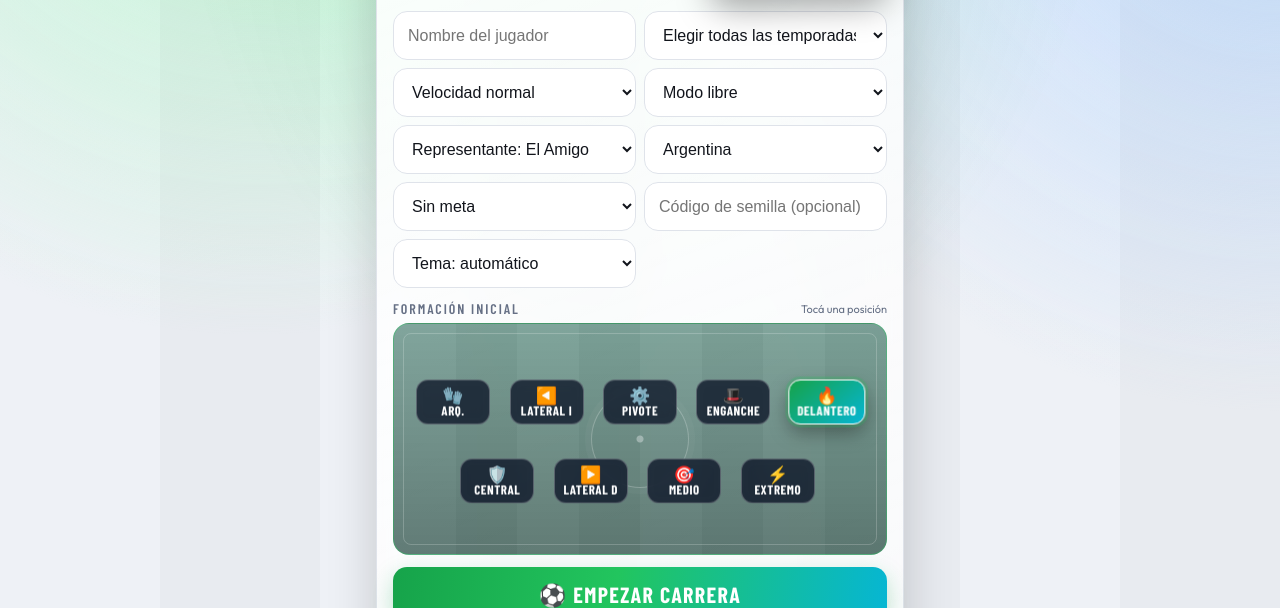
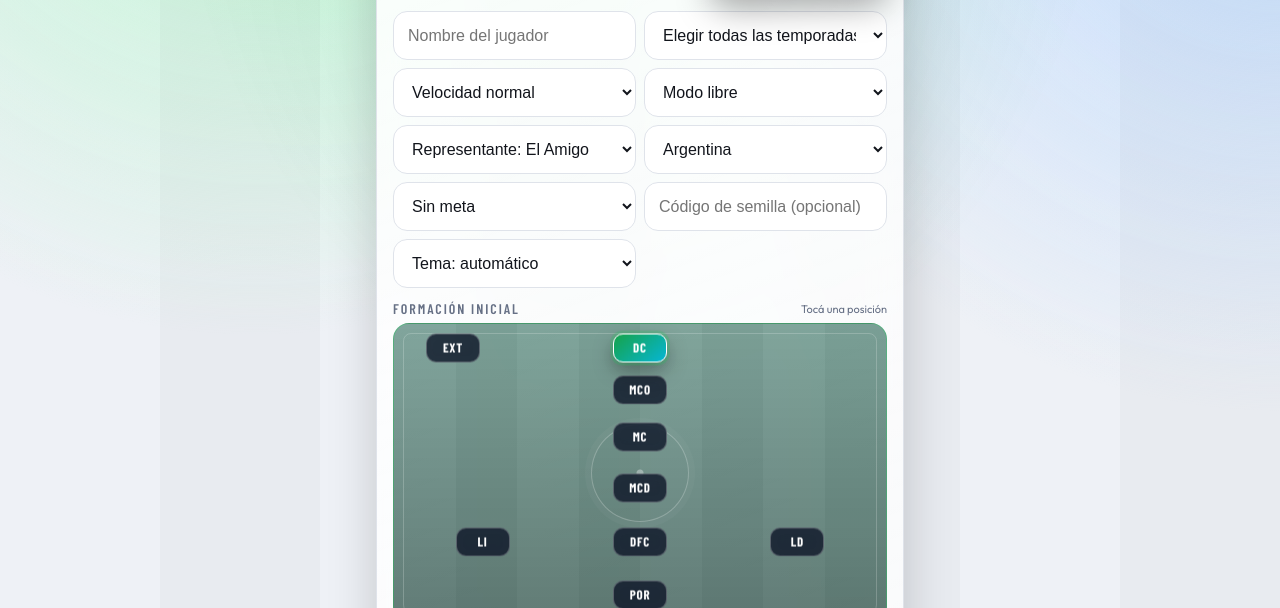
Before and after one commit to facundosotoalan24/Soy-Leyenda, a plain HTML site: page index.html in a window 1280 px wide. Shown: the part 192-800 px from the top of the page. Drawn offline with nearby package versions, Linux system fonts and the light colour scheme; a web font is replaced by a local one.

Commit message:
Ajustar cancha inicial al esquema de referencia

```diff
--- a/game.js
+++ b/game.js
@@ -992,13 +992,13 @@ function updPreview(){
   $("#pvNat").textContent=nt.n;
   $("#pvCrest").textContent=ini;
 }
-const POS_SHORT={Arquero:"Arq.","Lateral izquierdo":"Lateral I","Lateral derecho":"Lateral D",Mediocampista:"Medio"};
+const POS_SHORT={Arquero:"POR",Central:"DFC","Lateral izquierdo":"LI","Lateral derecho":"LD",Pivote:"MCD",Mediocampista:"MC",Enganche:"MCO",Extremo:"EXT",Delantero:"DC"};
 POS.forEach((p,i)=>{
   const b=document.createElement("button");
   b.type="button";b.className="pos pos-"+i;b.dataset.pos=i;
   b.setAttribute("aria-pressed",i===selPos?"true":"false");
   b.title=p[0];b.setAttribute("aria-label",p[0]);
-  b.innerHTML="<i>"+p[3]+"</i><span>"+(POS_SHORT[p[0]]||p[0])+"</span>";
+  b.innerHTML="<span>"+(POS_SHORT[p[0]]||p[0])+"</span>";
   b.onclick=()=>selectPos(i);
   $("#ps").appendChild(b);
 });
--- a/index.html
+++ b/index.html
@@ -7,7 +7,7 @@
 <link rel="preconnect" href="https://fonts.googleapis.com">
 <link rel="preconnect" href="https://fonts.gstatic.com" crossorigin>
 <link href="https://fonts.googleapis.com/css2?family=Barlow+Condensed:wght@600;700;800;900&family=Outfit:wght@400;500;600;700&display=swap" rel="stylesheet">
-<link rel="stylesheet" href="styles.css?v=14">
+<link rel="stylesheet" href="styles.css?v=15">
 </head>
 <body>
 <div class="w">
@@ -148,8 +148,8 @@
   </div>
 </div>
 <div id="cf" aria-hidden="true"></div>
-<script src="leagues.js?v=14"></script>
-<script src="data.js?v=14"></script>
-<script src="game.js?v=14"></script>
+<script src="leagues.js?v=15"></script>
+<script src="data.js?v=15"></script>
+<script src="game.js?v=15"></script>
 </body>
 </html>
--- a/styles.css
+++ b/styles.css
@@ -162,20 +162,20 @@ input:focus,select:focus{border-color:var(--ac);box-shadow:0 0 0 3px rgba(34,197
 .pitch-box{margin-top:4px}
 .pitch-head{display:flex;justify-content:space-between;align-items:center;font-family:var(--font-display);font-size:14px;letter-spacing:.14em;color:var(--mu);margin-bottom:6px}
 .pitch-head small{font-family:var(--font-body);font-size:11px;letter-spacing:0}
-.pitch{position:relative;height:232px;border-radius:16px;overflow:hidden;border:1px solid rgba(34,197,94,.4);background:linear-gradient(180deg,rgba(6,78,59,.5),rgba(2,44,34,.62)),repeating-linear-gradient(90deg,rgba(255,255,255,.05) 0 12.5%,rgba(0,0,0,.05) 12.5% 25%)}
+.pitch{position:relative;height:300px;border-radius:16px;overflow:hidden;border:1px solid rgba(34,197,94,.4);background:linear-gradient(180deg,rgba(6,78,59,.5),rgba(2,44,34,.62)),repeating-linear-gradient(90deg,rgba(255,255,255,.05) 0 12.5%,rgba(0,0,0,.05) 12.5% 25%)}
 .pitch::before{content:"";position:absolute;inset:9px;border:1px solid rgba(255,255,255,.2);border-radius:8px;pointer-events:none}
 .pitch::after{content:"";position:absolute;left:50%;top:50%;width:96px;height:96px;transform:translate(-50%,-50%);border:1px solid rgba(255,255,255,.24);border-radius:50%;background:radial-gradient(circle at center,rgba(255,255,255,.34) 0 3px,transparent 4px);box-shadow:0 0 0 6px rgba(255,255,255,.03);pointer-events:none}
-.pitch button.pos{position:absolute;transform:translate(-50%,-50%);display:flex;flex-direction:column;align-items:center;justify-content:center;gap:1px;min-width:74px;padding:6px 8px;border-radius:12px;background:rgba(15,23,42,.78);border:1px solid rgba(255,255,255,.26);color:#fff;font-family:var(--font-display);font-size:13px;line-height:1;text-transform:uppercase;letter-spacing:.04em;backdrop-filter:blur(6px);z-index:1}
+.pitch button.pos{position:absolute;transform:translate(-50%,-50%);display:flex;align-items:center;justify-content:center;min-width:54px;padding:7px 10px;border-radius:10px;background:rgba(15,23,42,.8);border:1px solid rgba(255,255,255,.26);color:#fff;font-family:var(--font-display);font-size:13px;line-height:1;text-transform:uppercase;letter-spacing:.06em;backdrop-filter:blur(6px);z-index:1}
 .pitch button.pos i{font-style:normal;font-size:17px}
 .pitch button.pos:hover{transform:translate(-50%,-56%)}
 .pitch button.pos[aria-pressed="true"]{background:linear-gradient(140deg,#16a34a,#06b6d4);border-color:#fff;box-shadow:0 0 0 3px rgba(34,197,94,.25),0 8px 20px rgba(0,0,0,.35);font-weight:900}
-/* Recorrido horizontal: arquero a la izquierda, ataque a la derecha. */
-.pos-0{left:12%;top:34%}.pos-1{left:21%;top:68%}.pos-2{left:31%;top:34%}.pos-3{left:40%;top:68%}
-.pos-4{left:50%;top:34%}.pos-5{left:59%;top:68%}.pos-6{left:69%;top:34%}.pos-7{left:78%;top:68%}
-.pos-8{left:88%;top:34%}
+/* Esquema vertical: POR abajo y DC arriba, como la referencia. */
+.pos-0{left:50%;top:91%}.pos-1{left:50%;top:73%}.pos-2{left:18%;top:73%}.pos-3{left:82%;top:73%}
+.pos-4{left:50%;top:55%}.pos-5{left:50%;top:38%}.pos-6{left:50%;top:22%}
+.pos-7{left:12%;top:8%}.pos-8{left:50%;top:8%}
 .pr.start{margin-top:12px;font-size:22px}
 .sm b,.lb,.hf-i>b{font-family:var(--font-display)}
-@media(max-width:560px){.home-hero{grid-template-columns:1fr}.player-card{transform:none}.setup{grid-template-columns:1fr}.pitch{height:210px}.pitch::after{width:76px;height:76px}.pitch button.pos{min-width:46px;padding:4px 2px;font-size:10px;letter-spacing:0}.pitch button.pos i{font-size:13px}}
+@media(max-width:560px){.home-hero{grid-template-columns:1fr}.player-card{transform:none}.setup{grid-template-columns:1fr}.pitch{height:280px}.pitch::after{width:76px;height:76px}.pitch button.pos{min-width:44px;padding:5px 6px;font-size:11px;letter-spacing:.02em}}
 #cf{position:fixed;inset:0;pointer-events:none;z-index:9;overflow:hidden}
 .cf{position:absolute;top:-30px;font-size:24px;pointer-events:none;animation:fall 1.5s linear forwards}
 #zoom{position:fixed;inset:0;z-index:30;background:rgba(3,7,18,.94);display:flex;align-items:center;justify-content:center;padding:16px}
```
Also changed, not shown: 1 other file.
